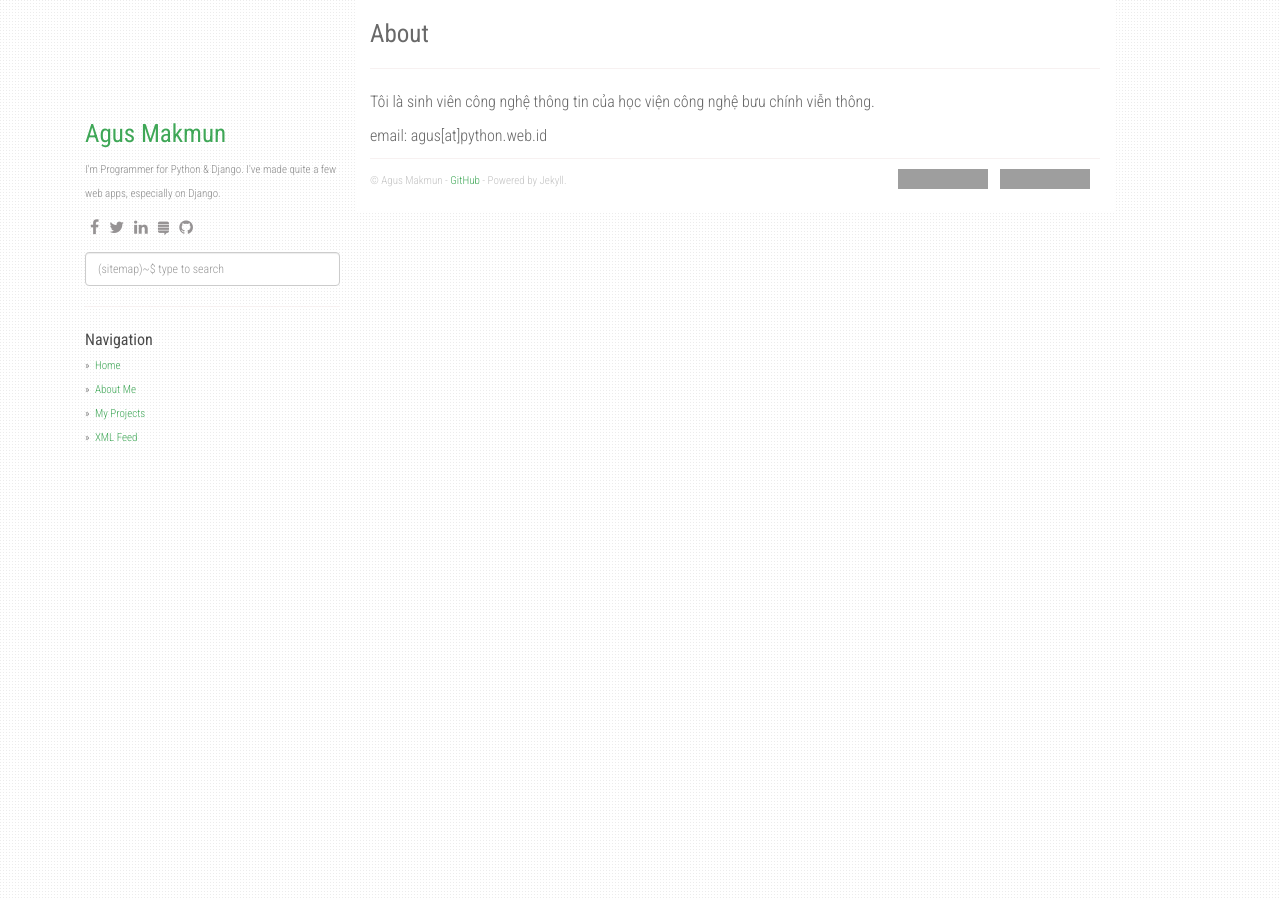
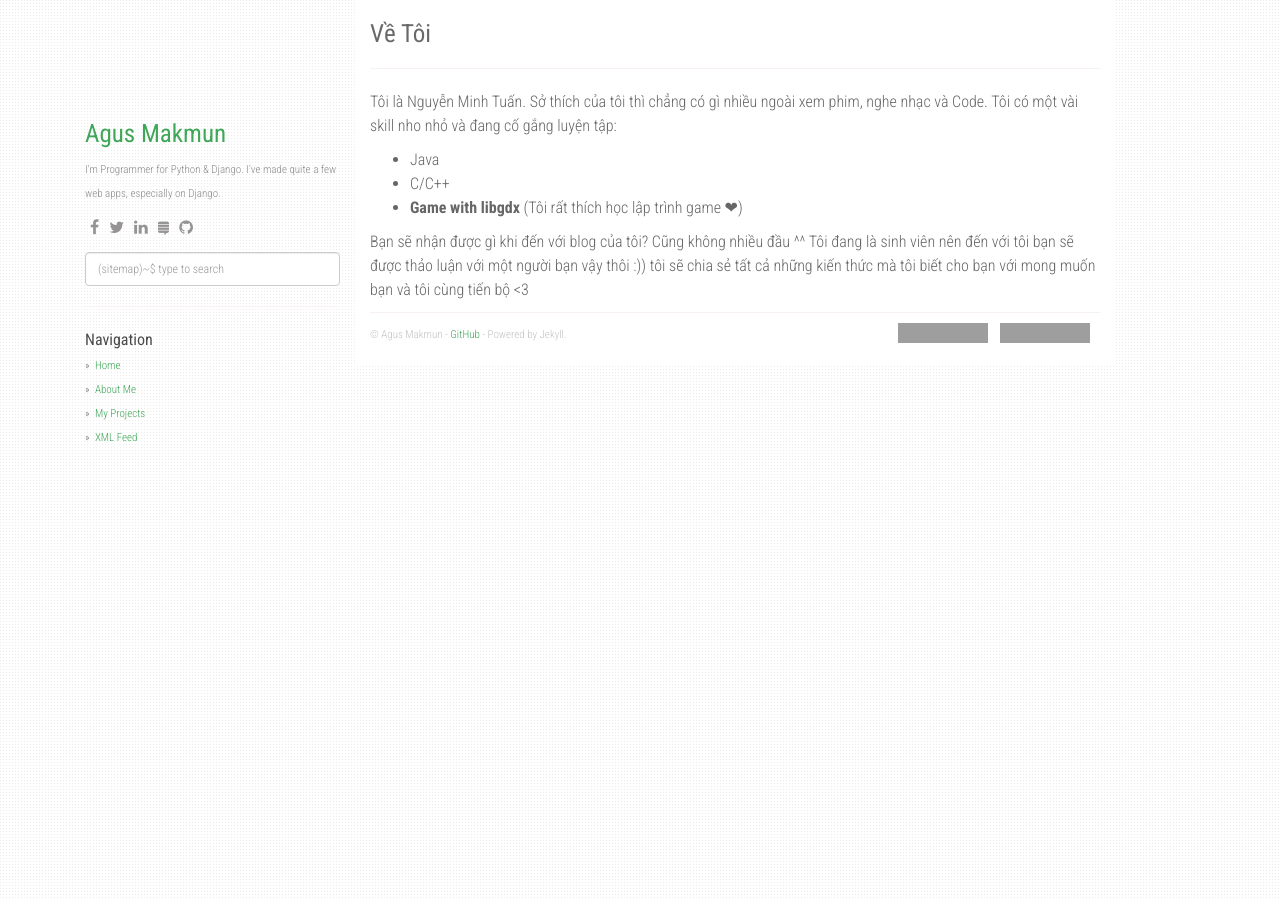
Before and after one commit to agusmakmun/agusmakmun.github.io, a Jekyll site: the page built from about.md, in a window 1280 px wide. Built offline with Jekyll 4.4.1, drawn with Linux system fonts in a browser that asks for light colours; nearby versions of some CDN libraries; grey boxes are pictures that could not be loaded.

Commit message:
Update about.md

```diff
--- a/about.md
+++ b/about.md
@@ -1,9 +1,14 @@
 ---
 layout: page
-title: About
-permalink: /about/
+title: Về Tôi
+subtitle: Các bạn có thể gọi tôi là Tuấn Nơ <3
 ---
 
-Tôi là sinh viên công nghệ thông tin của học viện công nghệ bưu chính viễn thông.
+Tôi là Nguyễn Minh Tuấn. Sở thích của tôi thì chẳng có gì nhiều ngoài xem phim, nghe nhạc và Code.
+Tôi có một vài skill nho nhỏ và đang cố gắng luyện tập:
 
-email: agus[at]python.web.id
+- Java
+- C/C++
+- **Game with libgdx** (Tôi rất thích học lập trình game ❤)
+
+Bạn sẽ nhận được gì khi đến với blog của tôi? Cũng không nhiều đầu ^^ Tôi đang là sinh viên nên đến với tôi bạn sẽ được thảo luận với một người bạn vậy thôi :)) tôi sẽ chia sẻ tất cả những kiến thức mà tôi biết cho bạn với mong muốn bạn và tôi cùng tiến bộ <3
```
